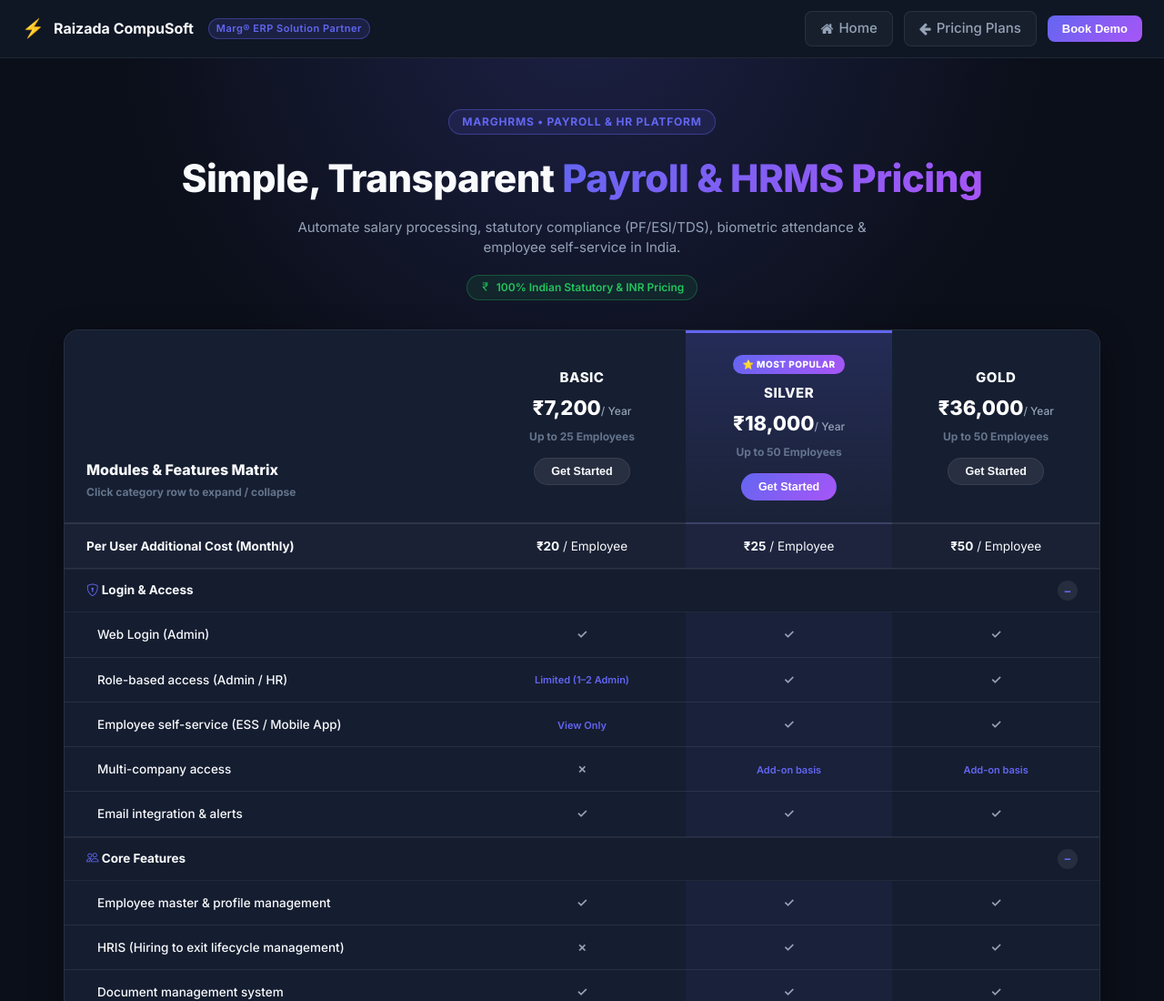
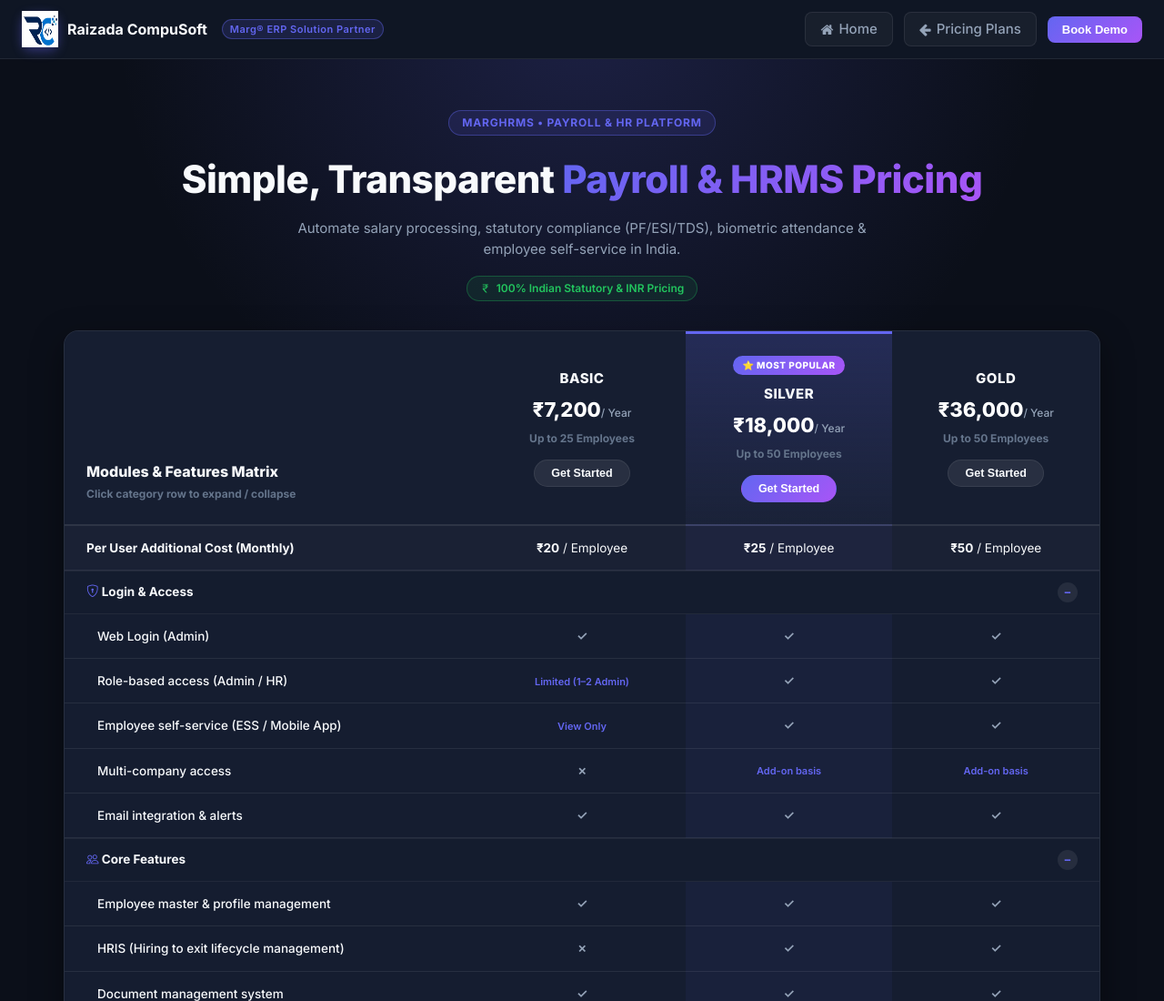
Before and after one commit to Hashredacted/work, a plain HTML site: page frontend/payroll.html in a window 1280 px wide. Shown: the top 1100 px of the page at 91% size. Drawn offline with nearby package versions, Linux system fonts and the light colour scheme.

Commit message:
fixed logo in payroll

```diff
--- a/frontend/payroll.html
+++ b/frontend/payroll.html
@@ -774,7 +774,8 @@
     <div class="top-bar">
         <div class="top-bar-left">
             <a href="index.html" class="brand-link">
-                <span style="font-size: 20px;">⚡</span> Raizada CompuSoft
+                <div class="logo-icon"><img src="assets/logo.png" alt="Raizada CompuSoft" height="40px" width="40px">
+                </div> Raizada CompuSoft
             </a>
             <span class="brand-badge">Marg® ERP Solution Partner</span>
         </div>
```
